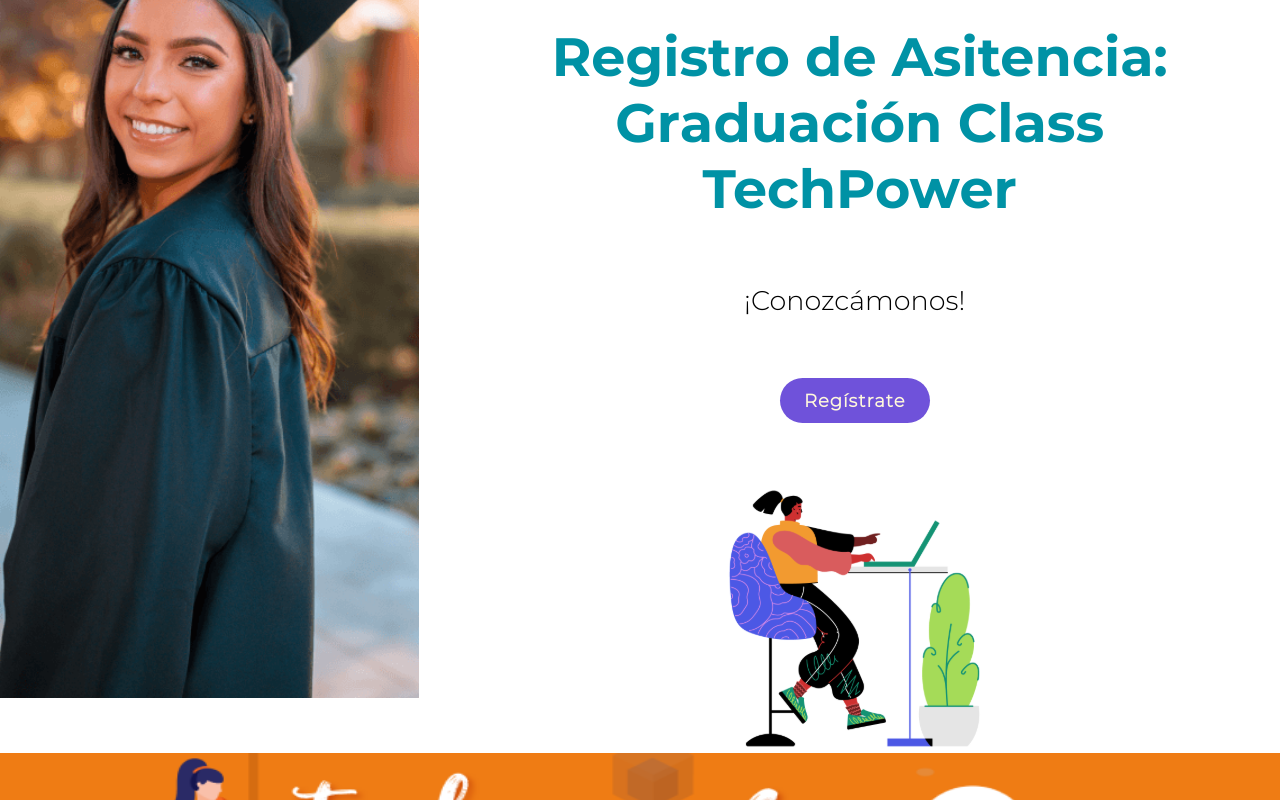
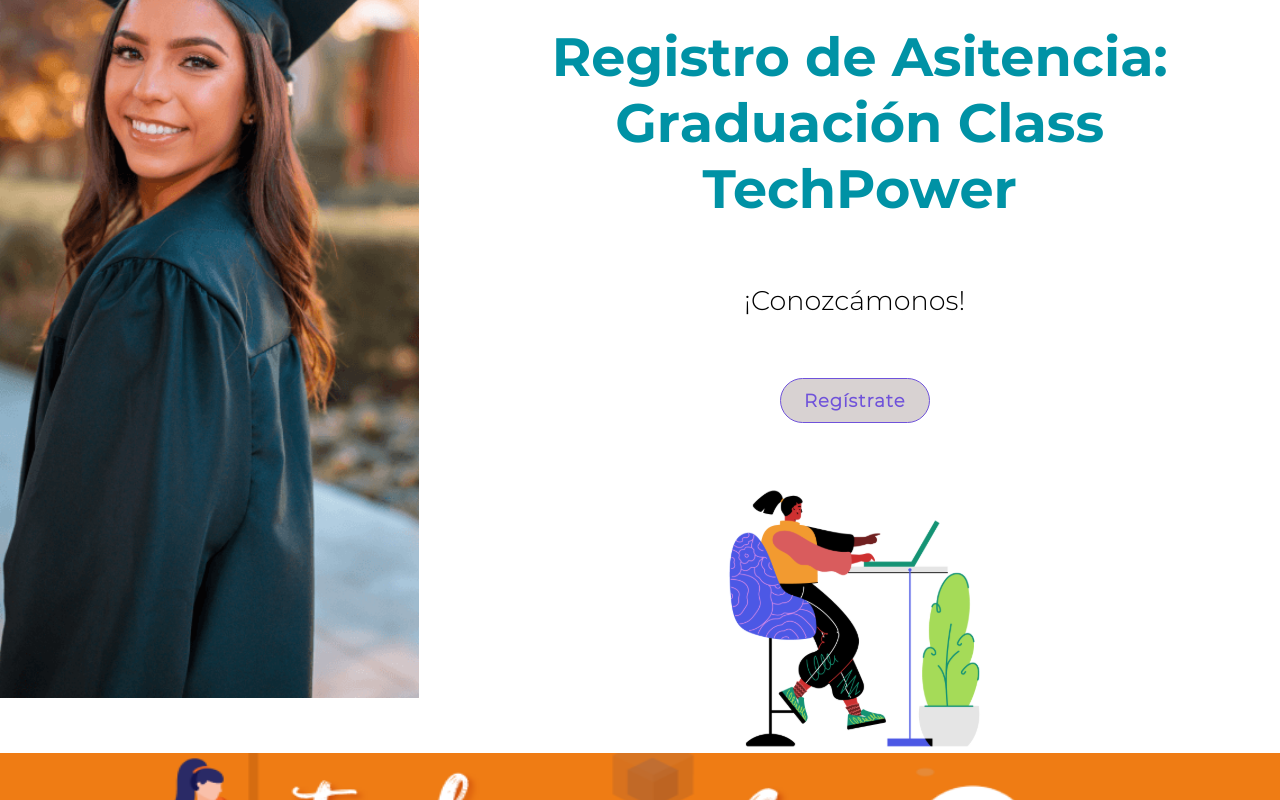
Before and after one commit to AuraMejia/GradoAsistencia, a React (Create React App) app: page /home in a window 1280 px wide. In both pictures the pointer is over the button "Regístrate". Shown: the part 551-1351 px from the top of the page. Built offline with nearby package versions, Linux system fonts and the light colour scheme.

Commit message:
Agregue un hover al botón de registrate en el home

```diff
--- a/src/components/cajaindex/cajaindex.css
+++ b/src/components/cajaindex/cajaindex.css
@@ -36,6 +36,13 @@
     font-size: 18px;
     letter-spacing: 1px;
  }
+ .Botones button:hover{
+   color: #6F52DA;
+   background-color: #D8D2D2;
+   border: 1px solid #6F52DA;
+   font-weight: bold;
+   cursor: pointer;
+}
 #img3{
    width: 40%;
    animation-name: llegadaDerecha;
```
